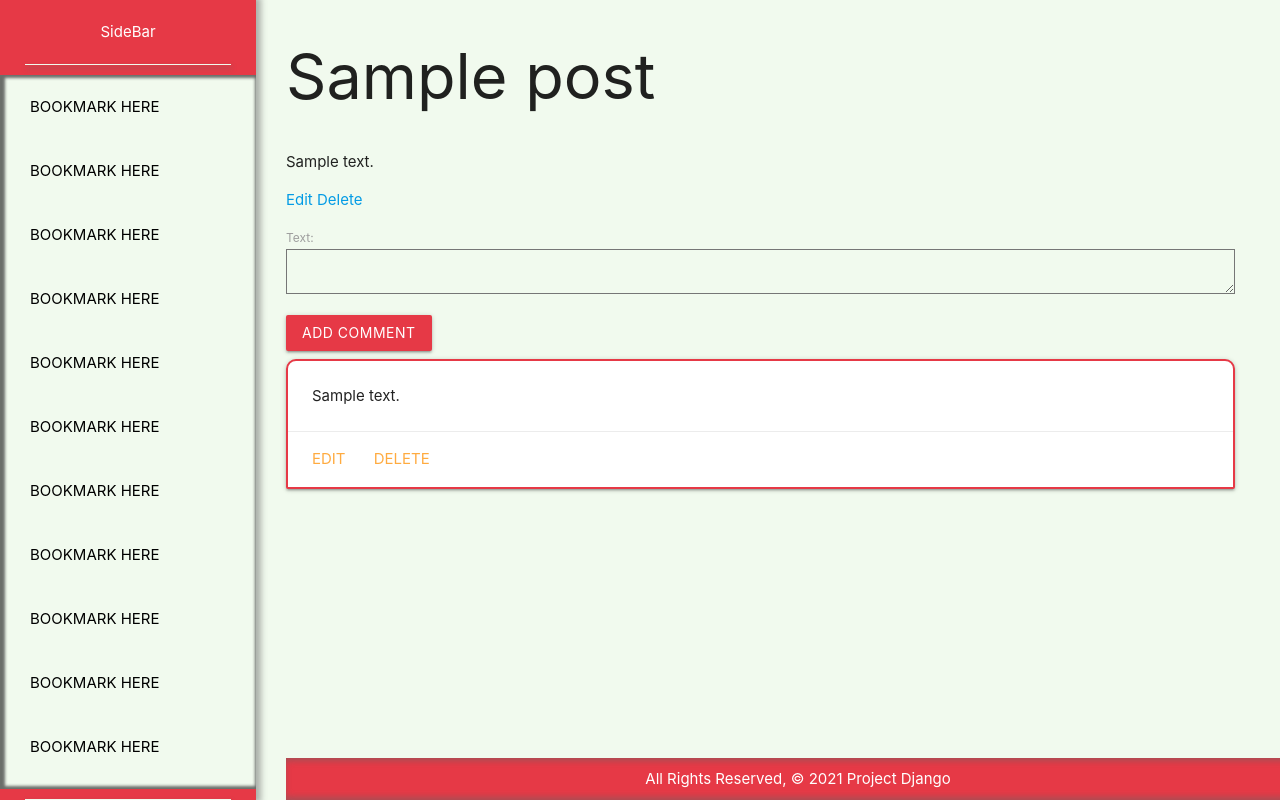
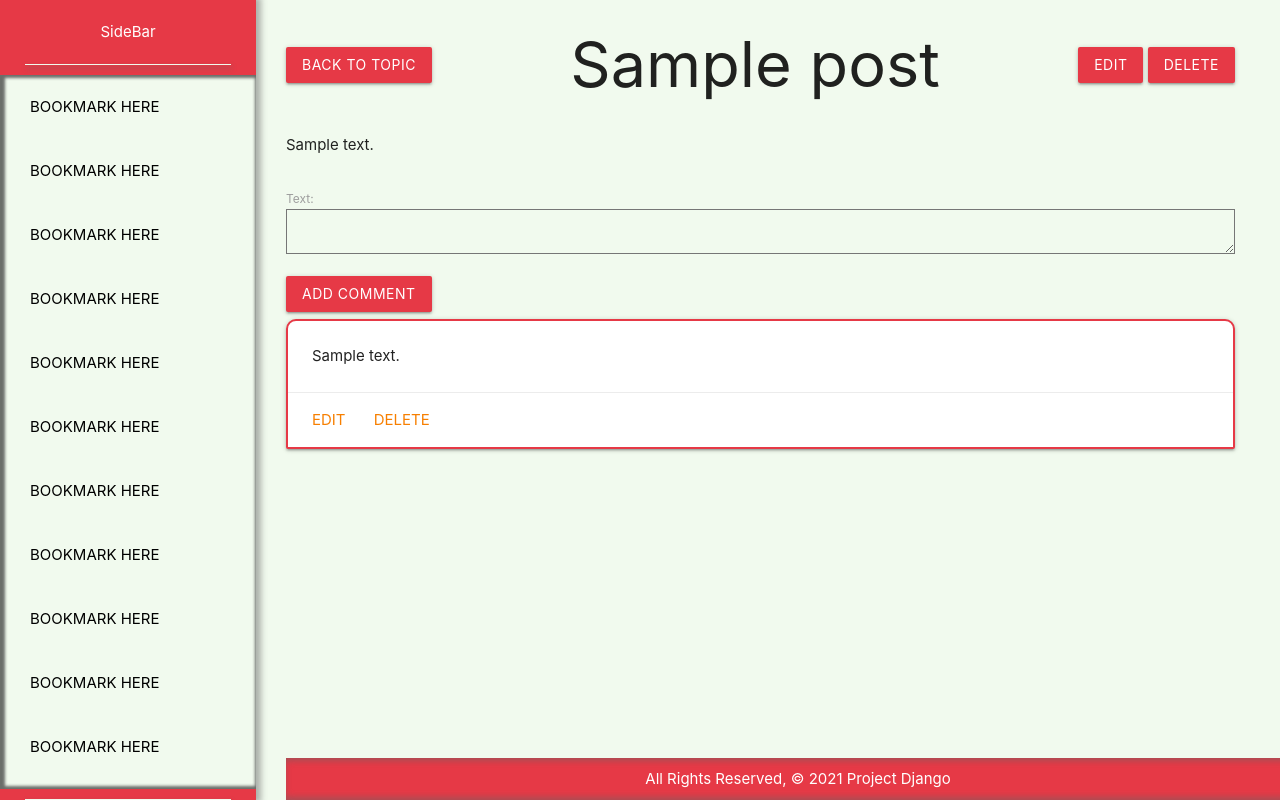
Before and after one commit to taverasn/sidebar, a Django app: page /topics/1/posts/1/ in a window 1280 px wide. Run offline with Django 3.2, Linux system fonts and the light colour scheme; tables that the repository leaves empty hold one stand-in row (values such as "Sample post").

Commit message:
styled/refactored

```diff
--- a/main_app/templates/post/detail.html
+++ b/main_app/templates/post/detail.html
@@ -2,19 +2,22 @@
 
 {% block content%}
 
-<h1>{{post.title}}</h1>
-<p>{{post.description}} </p>
 
+<div class="headline">
+    <a class="btn" href="{% url 'topics_detail' topic.id %}">Back To Topic</a>
+    <h1>{{post.title}}</h1>
+    <div class="headline-links">
+        <a class="btn" href="{% url 'post_update' topic.id post.id %}">Edit</a>
+        <a class="btn" href="{% url 'post_delete' topic.id post.id %}">Delete</a>
+    </div>
+</div>
+<p>{{post.description}}</p>
 <div>
-    <a href="{% url 'post_update' topic.id post.id %}">Edit</a>
-    <a href="{% url 'post_delete' topic.id post.id %}">Delete</a>
-</div>
-<div>
-    <div>
+    <div class="form-container">
         <form action="{% url 'add_comment' topic.id post.id %}" method="POST">
-        {% csrf_token %}
-        {{ comment_form.as_p }}
-        <input type="submit" class="btn" value="Add Comment">
+            {% csrf_token %}
+            {{ comment_form.as_p }}
+            <input type="submit" class="btn" value="Add Comment">
         </form>
     </div>
     <div class="page-content">
@@ -24,8 +27,8 @@
                     <p>{{ comment.text }}</p>
                 </div>
                 <div class="card-action link-container">
-                    <a href="{% url 'comment_update' topic.id post.id comment.id %}">Edit</a>
-                    <a href="{% url 'comment_delete' topic.id post.id comment.id %}">Delete</a>
+                    <a style="color: #f77f00;" href="{% url 'comment_update' topic.id post.id comment.id %}">Edit</a>
+                    <a style="color: #f77f00;" href="{% url 'comment_delete' topic.id post.id comment.id %}">Delete</a>
                 </div>
             </div>
             {% endfor %}
```
